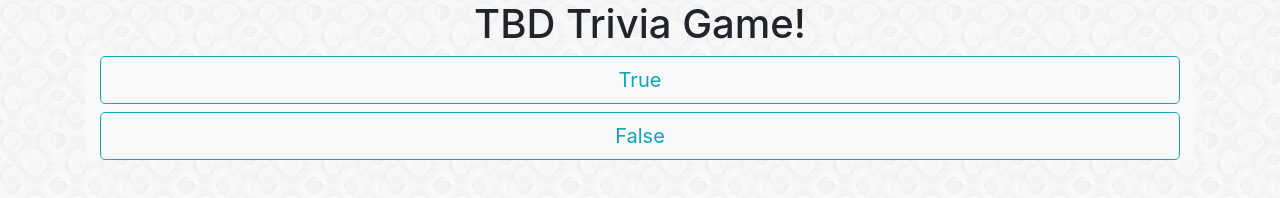
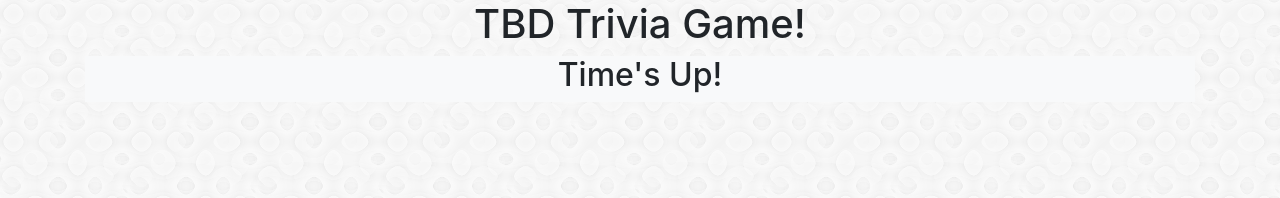
Before and after one commit to crussell84/Trivia-Game, a plain HTML site: page index.html in a window 1280 px wide. Drawn offline with nearby package versions, Linux system fonts and the light colour scheme.

Commit message:
question structure

```diff
--- a/assets/javascript/app.js
+++ b/assets/javascript/app.js
@@ -1,23 +1,73 @@
 $(function () {
-    var questions = ["Question 1", "Question 2", "Question 3", "Question 4", "Question 5"];
+    var questions = [{ question: "How many differently shaped Tetris pieces are there?", correct: "7", incorrect: ["5", "6", "8"] },
+    { question: "", correct: "", incorrect: ["", "", ""] },
+    { question: "", correct: "", incorrect: ["", "", ""] },
+    { question: "", correct: "", incorrect: ["", "", ""] },
+    { question: "", correct: "", incorrect: ["", "", ""] },
+    { question: "", correct: "", incorrect: ["", "", ""] },
+    { question: "", correct: "", incorrect: ["", "", ""] },
+    { question: "", correct: "", incorrect: ["", "", ""] },
+    { question: "", correct: "", incorrect: ["", "", ""] },
+    { question: "", correct: "", incorrect: ["", "", ""] },
+    ];
     var answerImage = $("img.answerImage");
     var userAnswer;
     var correctAnswer;
     var currentQuestion;
-    var questionSet = [];
     var numCorrect = 0;
     var numIncorrect = 0;
+    var answers = [];
+    var _questionHolder = $(".question-holder");
+    var _firstAnswer = $(".firstAnswer");
+    var _secondAnswer = $(".secondAnswer");
+    var _thirdAnswer = $(".thirdAnswer");
+    var _fourthAnswer = $(".fourthAnswer");
 
-    function selectQuestions () {
+    function shuffle(array) {
+        var i = 0
+            , j = 0
+            , temp = null
 
+        for (i = array.length - 1; i > 0; i -= 1) {
+            j = Math.floor(Math.random() * (i + 1))
+            temp = array[i]
+            array[i] = array[j]
+            array[j] = temp
+        }
     }
 
-    function newRound(){
+    function setupAnswers(index) {
+        correctAnswer = questions[index].correct;
+        answers.push(questions[index].correct)
+        answers.push(questions[index].incorrect[0]);
+        answers.push(questions[index].incorrect[1]);
+        answers.push(questions[index].incorrect[2]);
+        shuffle(answers);
+        _firstAnswer.text(answers[0]);
+        _secondAnswer.text(answers[1]);
+        _thirdAnswer.text(answers[2]);
+        _fourthAnswer.text(answers[3]);
+    }
+
+    function setupQuestion(index) {
+        _questionHolder.text(questions[index].question);
+    }
+
+    function timesUp() {
+        _firstAnswer.hide();
+        _secondAnswer.hide();
+        _thirdAnswer.hide();
+        _fourthAnswer.hide();
+        _questionHolder.text("Time's Up!");
+    }
+
+    function newRound() {
         answerImage.hide();
         numCorrect = 0;
         numIncorrect = 0;
-        questionSet = [];
-
+        setupAnswers(0);
+        setupQuestion(0);
+        setTimeout(timesUp, 5000);
     }
 
     newRound();
--- a/index.html
+++ b/index.html
@@ -25,9 +25,11 @@
             <div class="row">
                 <div class="col">
                     <div class="timer-holder"></div>
-                    <div class="question-holder"></div>
-                    <button type="button" class="true btn btn-outline-info btn-lg btn-block">True</button>
-                    <button type="button" class="false btn btn-outline-info btn-lg btn-block">False</button>
+                    <h2 class="question-holder text-center"></h2>
+                    <button type="button" class="firstAnswer btn btn-outline-info btn-lg btn-block">First</button>
+                    <button type="button" class="secondAnswer btn btn-outline-info btn-lg btn-block">Second</button>
+                    <button type="button" class="thirdAnswer btn btn-outline-info btn-lg btn-block">Third</button>
+                    <button type="button" class="fourthAnswer btn btn-outline-info btn-lg btn-block">Fourth</button>
                     <div class="result-holder"></div>
                     <img src="./assets/images/Citrine.png" class="answerImage" />
                     <div class="correct-answer-holder"></div>
```
